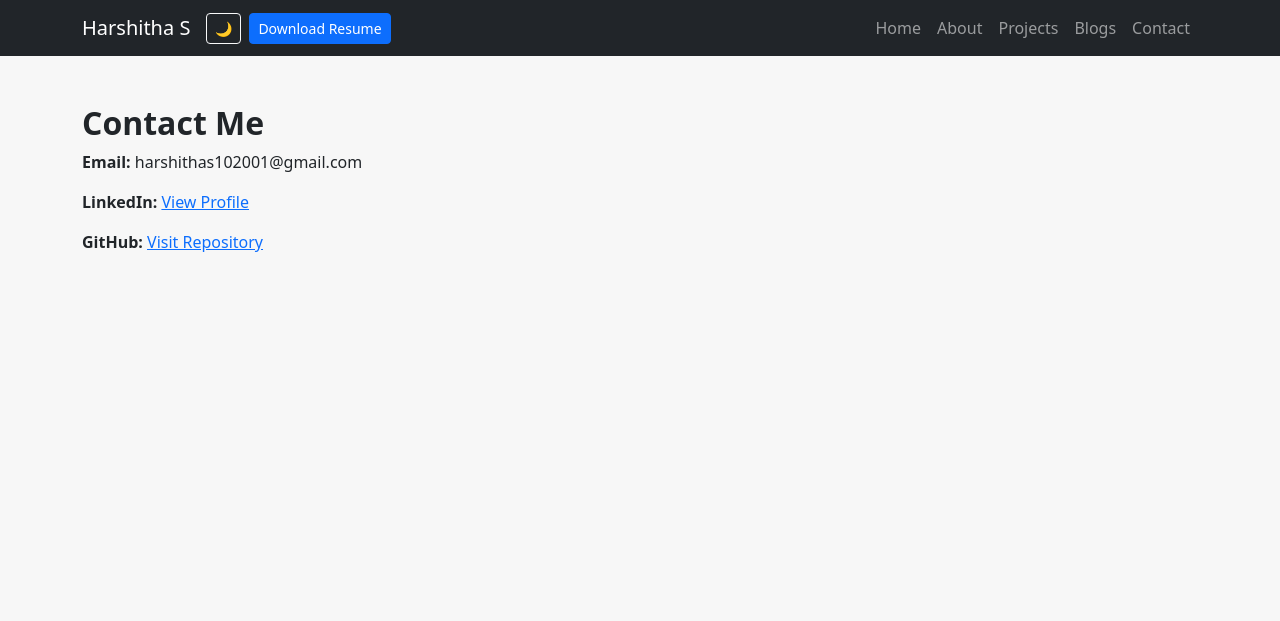
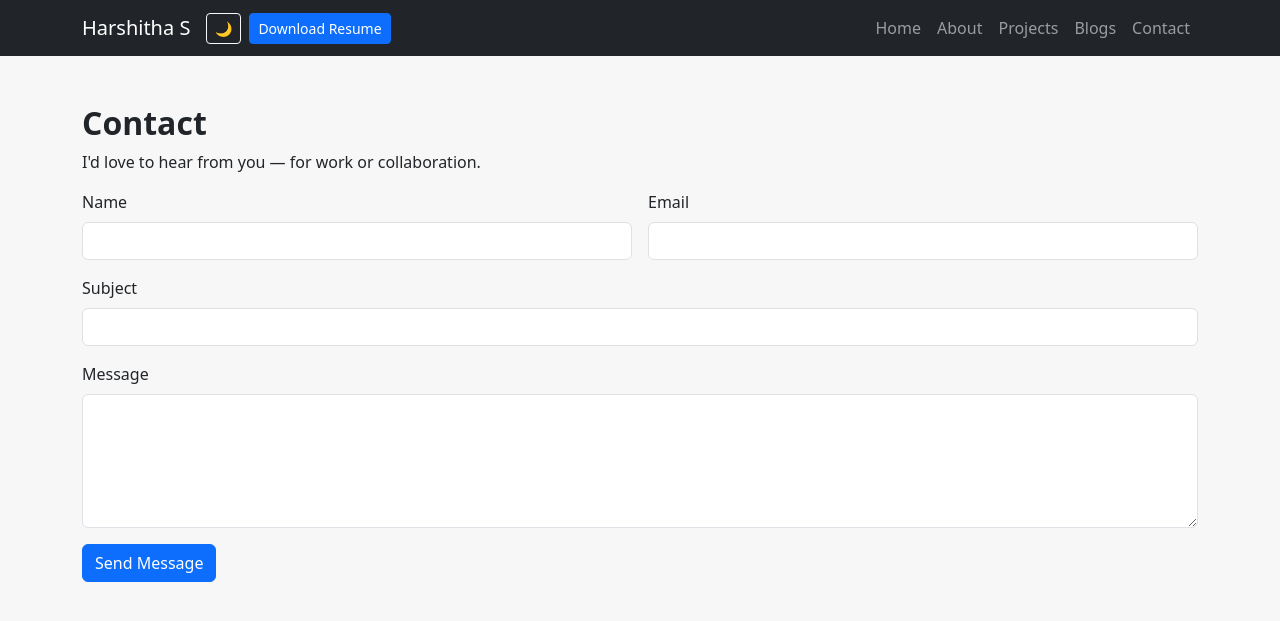
Before and after one commit to HarshithaShenava/portfolio, a Flask app: page /contact in a window 1280 px wide. Shown: the top 621 px of the page. Run offline with Flask 3, Linux system fonts and the light colour scheme.

Commit message:
Update contact.html

```diff
--- a/templates/contact.html
+++ b/templates/contact.html
@@ -1,9 +1,27 @@
 {% extends "base.html" %}
 {% block content %}
+<h2>Contact</h2>
+<p>I'd love to hear from you — for work or collaboration.</p>
 
-<h2>Contact Me</h2>
-<p><strong>Email:</strong> harshithas102001@gmail.com</p>
-<p><strong>LinkedIn:</strong> <a href="https://linkedin.com/in/harshitha-s-37882b222" target="_blank">View Profile</a></p>
-<p><strong>GitHub:</strong> <a href="https://github.com/HarshithaShenava" target="_blank">Visit Repository</a></p>
-
+<form method="post" action="/contact" class="row g-3">
+  <div class="col-md-6">
+    <label class="form-label">Name</label>
+    <input class="form-control" name="name" required>
+  </div>
+  <div class="col-md-6">
+    <label class="form-label">Email</label>
+    <input class="form-control" name="email" type="email" required>
+  </div>
+  <div class="col-12">
+    <label class="form-label">Subject</label>
+    <input class="form-control" name="subject">
+  </div>
+  <div class="col-12">
+    <label class="form-label">Message</label>
+    <textarea class="form-control" name="message" rows="5" required></textarea>
+  </div>
+  <div class="col-12">
+    <button class="btn btn-primary" type="submit">Send Message</button>
+  </div>
+</form>
 {% endblock %}
```
